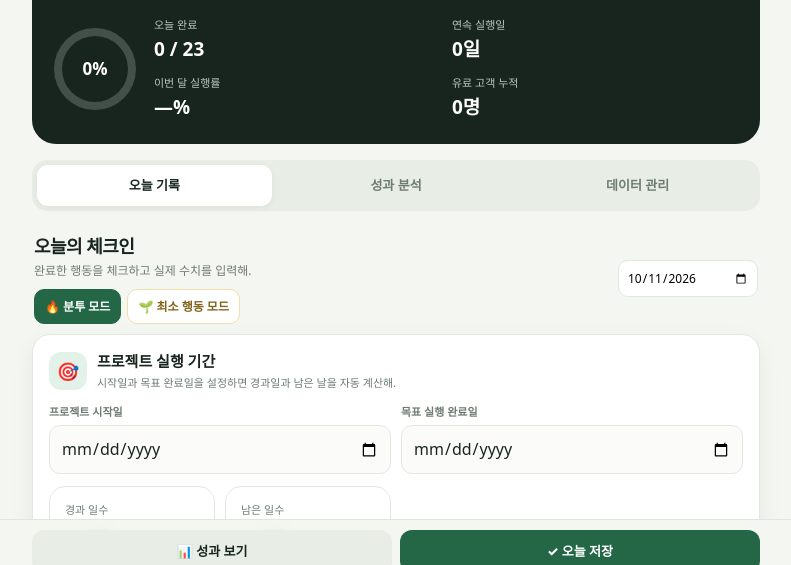
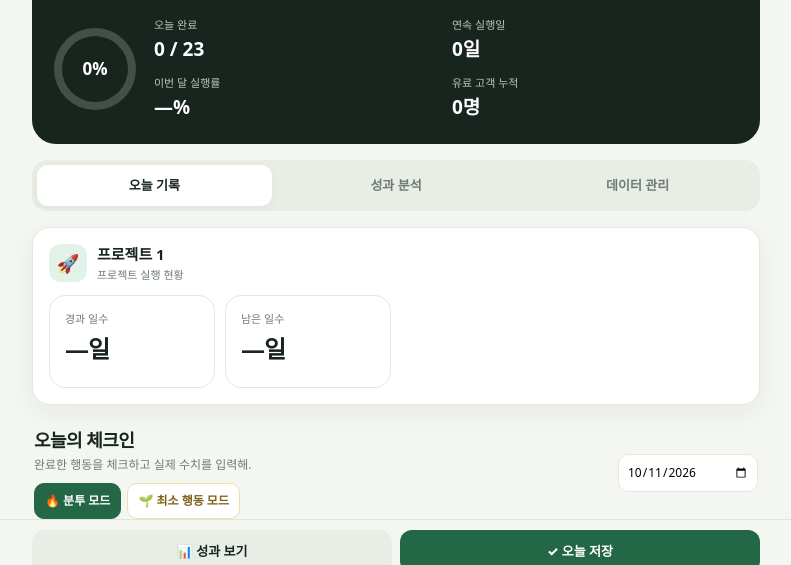
Before and after one commit to seriluna/life-os, a plain HTML site: page index.html in a window 1280 px wide. Shown: the part 217-782 px from the top of the page, without its empty margins (244-1035 px from the left). Drawn offline with Linux system fonts and the light colour scheme.

Commit message:
Move project period settings to data management and show progress at top

```diff
--- a/index.html
+++ b/index.html
@@ -41,8 +41,8 @@
 <nav class="nav"><button class="active" data-tab="today">오늘 기록</button><button data-tab="insights">성과 분석</button><button data-tab="data">데이터 관리</button></nav>
 
 <main id="todayView">
-<div class="section-head checkin-head"><div><h2>오늘의 체크인</h2><p>완료한 행동을 체크하고 실제 수치를 입력해.</p><div class="mode-switch" role="group" aria-label="실행 모드"><button type="button" id="modeFull" class="mode-btn mode-full" aria-pressed="true">🔥 분투 모드</button><button type="button" id="modeMinimum" class="mode-btn mode-minimum" aria-pressed="false">🌱 최소 행동 모드</button></div></div><input id="recordDate" type="date" style="border:1px solid var(--line);border-radius:10px;padding:8px;background:white;font-size:12px;width:140px"></div>
-<section class="card" id="projectTimelineCard"><div class="category-title"><div class="cat-icon">🎯</div><div><h3>프로젝트 실행 기간</h3><p>시작일과 목표 완료일을 설정하면 경과일과 남은 날을 자동 계산해.</p></div></div><div class="fields"><div class="field"><label for="projectStartDate">프로젝트 시작일</label><input type="date" id="projectStartDate"></div><div class="field"><label for="projectTargetDate">목표 실행 완료일</label><input type="date" id="projectTargetDate"></div></div><div class="metric-grid" style="margin-top:12px"><div class="metric"><small>경과 일수</small><strong id="projectElapsedDays">—일</strong><span id="projectStartLabel">시작일 설정 필요</span></div><div class="metric"><small>남은 일수</small><strong id="projectRemainingDays">—일</strong><span id="projectTargetLabel">완료 목표일 설정 필요</span></div></div><div class="actions"><button type="button" class="btn primary" id="saveProjectTimeline">프로젝트 기간 저장</button></div><p class="small-note" id="projectTimelineStatus">시작일과 목표 완료일을 입력해 줘.</p></section><div id="categories"></div>
+<section class="card project-top-card"><div class="category-title"><div class="cat-icon">🚀</div><div><h3>프로젝트 1</h3><p>프로젝트 실행 현황</p></div></div><div class="metric-grid"><div class="metric"><small>경과 일수</small><strong id="topProjectElapsed">—일</strong></div><div class="metric"><small>남은 일수</small><strong id="topProjectRemaining">—일</strong></div></div></section><div class="section-head checkin-head"><div><h2>오늘의 체크인</h2><p>완료한 행동을 체크하고 실제 수치를 입력해.</p><div class="mode-switch" role="group" aria-label="실행 모드"><button type="button" id="modeFull" class="mode-btn mode-full" aria-pressed="true">🔥 분투 모드</button><button type="button" id="modeMinimum" class="mode-btn mode-minimum" aria-pressed="false">🌱 최소 행동 모드</button></div></div><input id="recordDate" type="date" style="border:1px solid var(--line);border-radius:10px;padding:8px;background:white;font-size:12px;width:140px"></div>
+<div id="categories"></div>
 <div class="card">
 <section class="card" id="healthLogCard">
 <div class="category-title"><div class="cat-icon">🥑</div><div><h3>식단 기록</h3><p>날짜별로 자유롭게 추가하고, 지난 기록도 수정할 수 있어.</p></div></div>
@@ -81,7 +81,7 @@
 <div class="card"><div class="section-head" style="margin-top:0"><div><h2>최근 기록</h2><p>날짜별 실행률</p></div></div><div id="historyTable" class="table-wrap"></div></div>
 </main>
 
-<main id="dataView" class="hidden">
+<main id="dataView" class="hidden"><section class="card" id="projectTimelineCard"><div class="category-title"><div class="cat-icon">🎯</div><div><h3>프로젝트 실행 기간</h3><p>시작일과 목표 완료일을 설정하면 경과일과 남은 날을 자동 계산해.</p></div></div><div class="fields"><div class="field"><label for="projectStartDate">프로젝트 시작일</label><input type="date" id="projectStartDate"></div><div class="field"><label for="projectTargetDate">목표 실행 완료일</label><input type="date" id="projectTargetDate"></div></div><div class="metric-grid" style="margin-top:12px"><div class="metric"><small>경과 일수</small><strong id="projectElapsedDays">—일</strong><span id="projectStartLabel">시작일 설정 필요</span></div><div class="metric"><small>남은 일수</small><strong id="projectRemainingDays">—일</strong><span id="projectTargetLabel">완료 목표일 설정 필요</span></div></div><div class="actions"><button type="button" class="btn primary" id="saveProjectTimeline">프로젝트 기간 저장</button></div><p class="small-note" id="projectTimelineStatus">시작일과 목표 완료일을 입력해 줘.</p></section>
 <div class="section-head"><div><h2>데이터 관리</h2><p>기록을 백업하거나 다른 기기로 옮겨.</p></div></div>
 <div class="card"><div class="category-title"><div class="cat-icon">💾</div><div><h3>백업 및 복원</h3><p>JSON은 전체 기록 복원용, CSV는 스프레드시트 분석용</p></div></div>
 <div class="actions"><button class="btn primary" id="exportJson">전체 백업 다운로드 (JSON)</button><button class="btn secondary" id="exportCsv">기록 내보내기 (CSV)</button></div>
```
